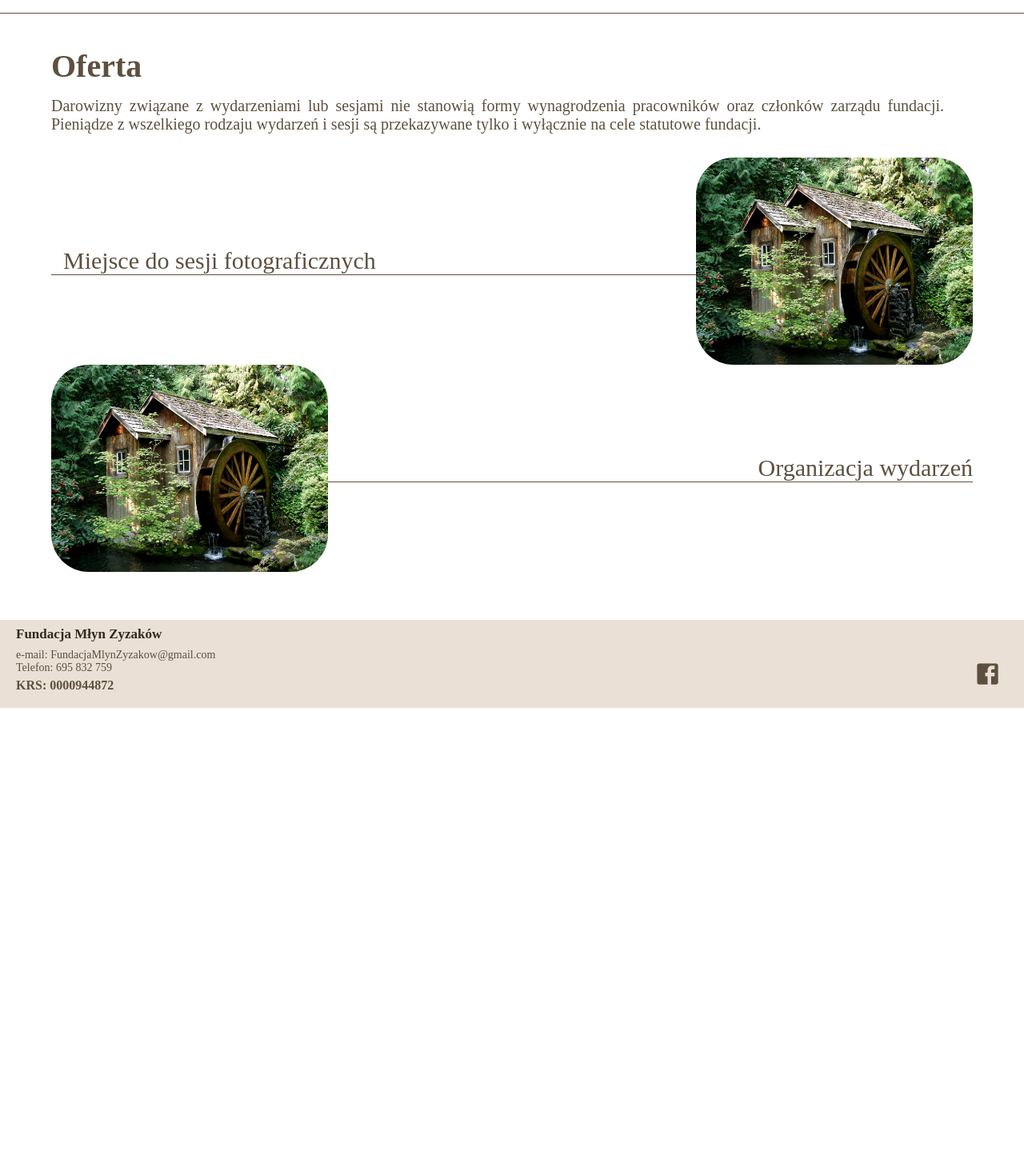
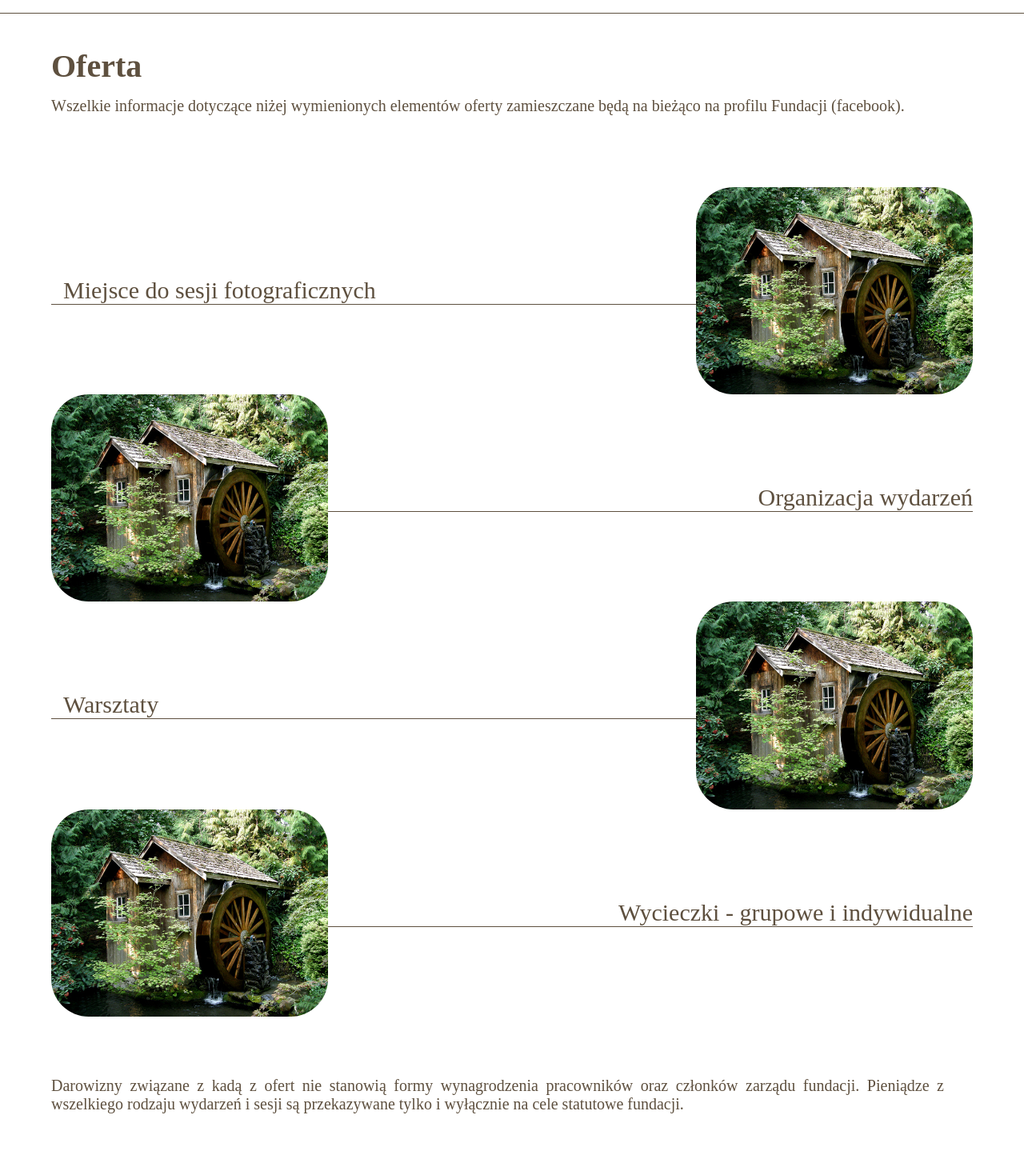
Before and after one commit to asiabielawska/ProjektFundacji, a React (Vite) app: page /oferta in a window 1280 px wide. Shown: the part 71-1510 px from the top of the page at 80% size. Before the commit the page ends 956 px from the top, so only its background shows below. Built offline with nearby package versions, Linux system fonts and the light colour scheme; a web font is replaced by a local one.

Commit message:
Change text offer

```diff
--- a/src/components/AboutFundation/AboutFundation.tsx
+++ b/src/components/AboutFundation/AboutFundation.tsx
@@ -19,7 +19,7 @@ export const AboutFundation = () => {
           województwie Śląskim. Głównym celem Fundacji jest zachowanie Młyna
           Zyzaków jako miejsca historycznego i nadanie mu nowej funkcji,
           osobliwości we współczesnym świecie oraz uczynienie z niego formy
-          aktywizatora nadającego wartość sppołecznej tkance miasta. Więcej
+          aktywizatora nadającego wartość społecznej tkance miasta. Więcej
           informacji dotyczących celów Fundacji można znaleźć w Statucie
           Fundacji (do pobrania w udostępnionym pliku poniżej).
           <br />
--- a/src/components/Offer/Offer.tsx
+++ b/src/components/Offer/Offer.tsx
@@ -1,18 +1,16 @@
 import { MainHeading } from "../Layout/styled";
 import { SingleOffer } from "./SingleOffer";
-import { OffersContainer, TextAboutDonation } from "./styled";
+import { OffersContainer, TextAboutOffer } from "./styled";
 import ImgOfMlyn from "../../assets/młynmain.jpeg";
 
 export const Offer = () => {
   return (
     <>
       <MainHeading>Oferta</MainHeading>
-      <TextAboutDonation>
-        Darowizny związane z wydarzeniami lub sesjami nie stanowią formy
-        wynagrodzenia pracowników oraz członków zarządu fundacji. Pieniądze z
-        wszelkiego rodzaju wydarzeń i sesji są przekazywane tylko i wyłącznie na
-        cele statutowe fundacji.
-      </TextAboutDonation>
+      <TextAboutOffer>
+        Wszelkie informacje dotyczące niżej wymienionych elementów oferty
+        zamieszczane będą na bieżąco na profilu Fundacji (facebook).
+      </TextAboutOffer>
       <OffersContainer>
         <SingleOffer
           side="left"
@@ -24,7 +22,23 @@ export const Offer = () => {
           offerText="Organizacja wydarzeń"
           offerImage={ImgOfMlyn}
         ></SingleOffer>
+        <SingleOffer
+          side="left"
+          offerText="Warsztaty"
+          offerImage={ImgOfMlyn}
+        ></SingleOffer>
+        <SingleOffer
+          side="right"
+          offerText="Wycieczki - grupowe i indywidualne"
+          offerImage={ImgOfMlyn}
+        ></SingleOffer>
       </OffersContainer>
+      <TextAboutOffer>
+        Darowizny związane z kadą z ofert nie stanowią formy wynagrodzenia
+        pracowników oraz członków zarządu fundacji. Pieniądze z wszelkiego
+        rodzaju wydarzeń i sesji są przekazywane tylko i wyłącznie na cele
+        statutowe fundacji.
+      </TextAboutOffer>
     </>
   );
 };
--- a/src/components/Offer/styled.ts
+++ b/src/components/Offer/styled.ts
@@ -4,10 +4,10 @@ type Props = {
   side: string;
 };
 
-export const TextAboutDonation = styled("div")((props) => ({
+export const TextAboutOffer = styled("div")((props) => ({
   paddingLeft: "5vw",
   paddingRight: 100,
-  paddingBottom: 30,
+  paddingBottom: 90,
   paddingTop: 15,
   fontSize: 20,
   color: "#5E503F",
```
